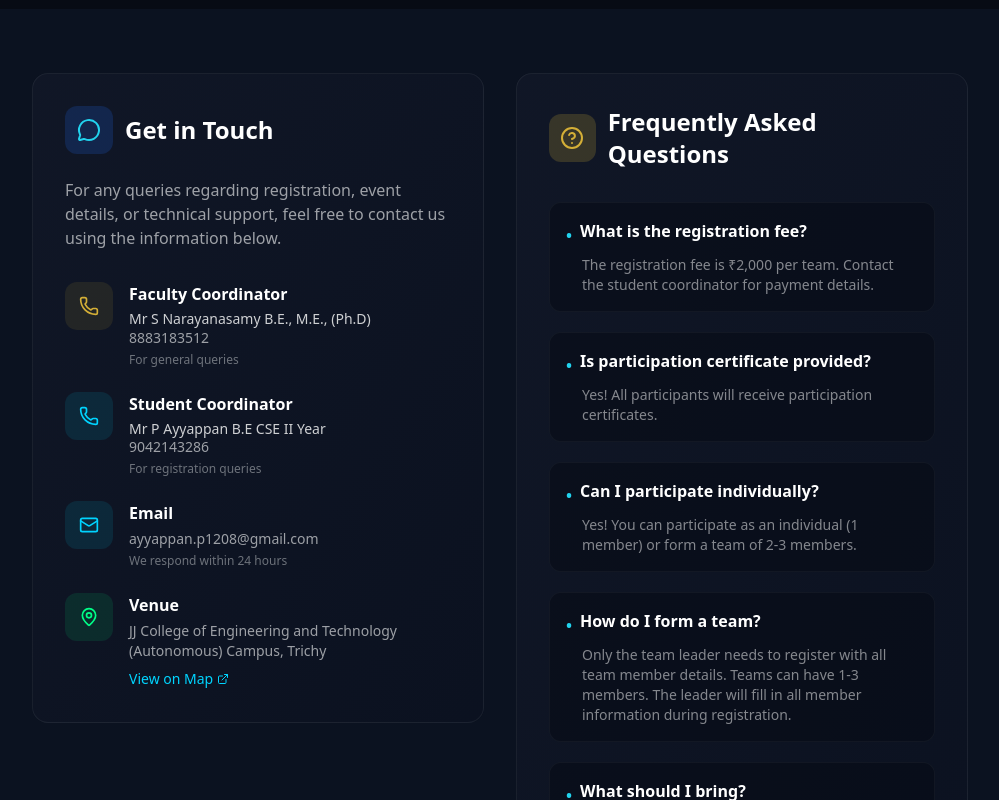
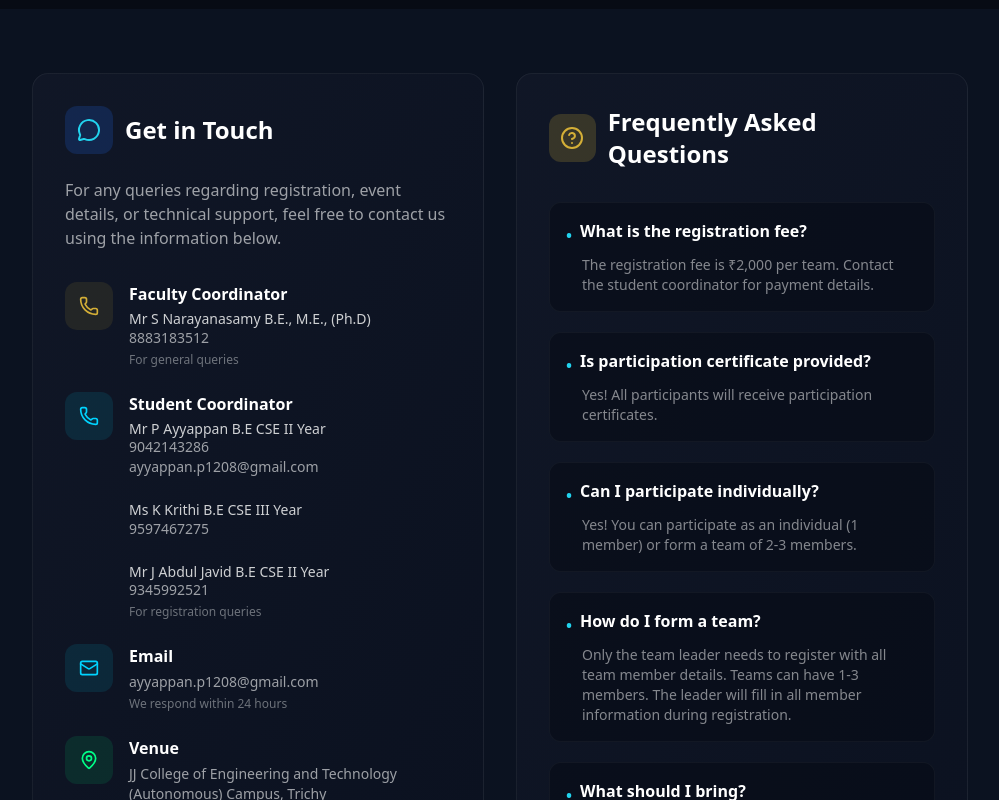
Before and after one commit to robertgill1604/Chakravyuha-webr, a Next.js app: page /contact in a window 1280 px wide. Shown: the part 388-1188 px from the top of the page, without its empty margins (140-1139 px from the left). Built offline with nearby package versions, Linux system fonts and the light colour scheme.

Commit message:
contact update

```diff
--- a/app/contact/page.tsx
+++ b/app/contact/page.tsx
@@ -81,6 +81,13 @@ export default function ContactPage() {
                       <h3 className="font-semibold text-white mb-0.5 sm:mb-1 text-sm sm:text-base">Student Coordinator</h3>
                       <p className="text-white/80 text-xs sm:text-sm break-words leading-tight">{eventConfig.contact.studentCoordinator.name}</p>
                       <p className="text-white/60 text-xs sm:text-sm">{eventConfig.contact.studentCoordinator.phone}</p>
+                      <p className="text-white/60 text-xs sm:text-sm">{eventConfig.contact.studentCoordinator.email}</p>
+                      <p><br /> </p>
+                      <p className="text-white/80 text-xs sm:text-sm break-words leading-tight">{eventConfig.contact.studentCoordinator2.name}</p>
+                      <p className="text-white/60 text-xs sm:text-sm">{eventConfig.contact.studentCoordinator2.phone}</p>
+                      <p><br /> </p>
+                      <p className="text-white/80 text-xs sm:text-sm break-words leading-tight">{eventConfig.contact.studentCoordinator3.name}</p>
+                      <p className="text-white/60 text-xs sm:text-sm">{eventConfig.contact.studentCoordinator3.phone}</p>
                       <p className="text-xs text-white/40 mt-0.5 sm:mt-1">For registration queries</p>
                     </div>
                   </div>
--- a/config/eventConfig.ts
+++ b/config/eventConfig.ts
@@ -20,6 +20,14 @@ export const eventConfig = {
       name: "Mr P Ayyappan B.E CSE II Year",
       phone: "9042143286",
       email: "ayyappan.p1208@gmail.com",
+    },
+    studentCoordinator2: {
+      name: "Ms K Krithi B.E CSE III Year",
+      phone: "9597467275",
+    },
+    studentCoordinator3: {
+      name: "Mr J Abdul Javid B.E CSE II Year",
+      phone: "9345992521",
     },
   },
 
```
